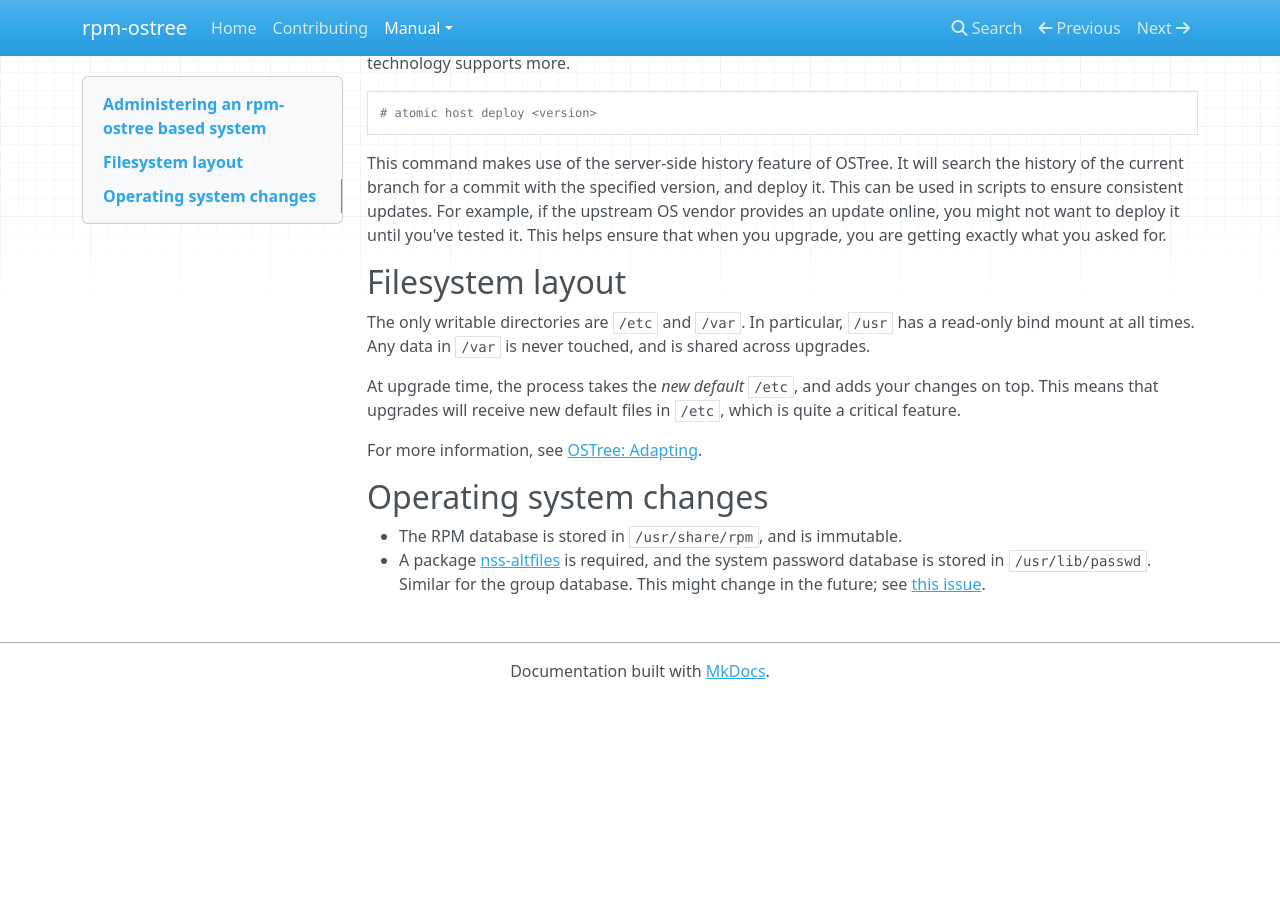
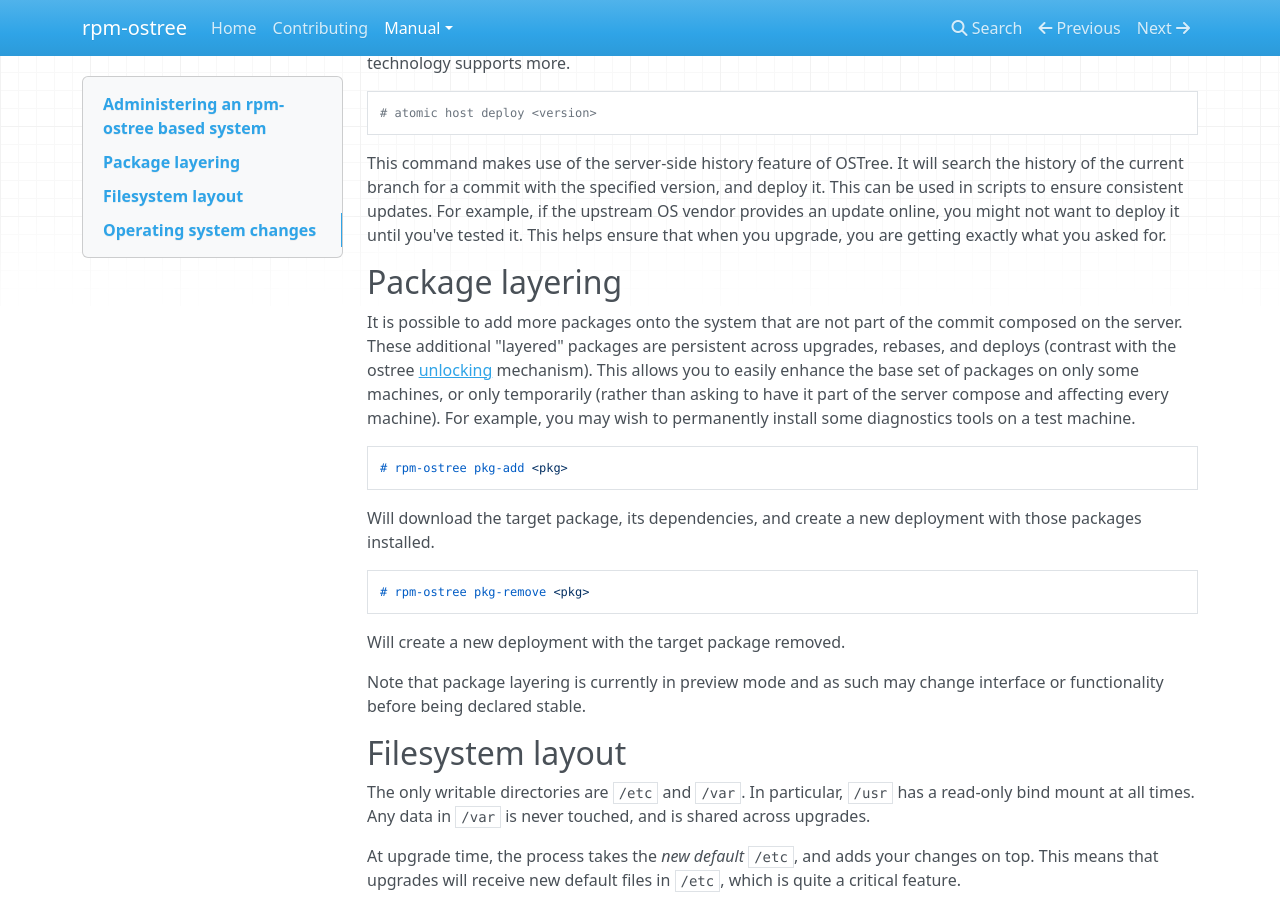
Before and after one commit to coreos/rpm-ostree, an MkDocs documentation site: the page built from docs/manual/administrator-handbook.md, in a window 1280 px wide and 900 px high, scrolled down 515 px. Built offline with MkDocs 1.6.1, drawn with Linux system fonts in a browser that asks for light colours; nearby versions of some CDN libraries; old or Windows-style settings are respelled for this version of MkDocs; before the commit the page ends 1214 px from its top, so only the background shows below that.

Commit message:
docs: add section about package layering
Add some notes in the manual about package layering. Would be nice to
have `ostree admin unlock` also be part of the ostree manual for a
better contrast of the two.

Looking at the other snippets in the document, this makes me think we
probably should also add wrappers in `/usr/bin/atomic` for the new
commands. Or maybe we should wait until they're not in preview mode
anymore.

Closes: #374
Approved by: cgwalters

````diff
--- a/docs/manual/administrator-handbook.md
+++ b/docs/manual/administrator-handbook.md
@@ -37,6 +37,34 @@
 you've tested it.  This helps ensure that when you upgrade, you are
 getting exactly what you asked for.
 
+## Package layering
+
+It is possible to add more packages onto the system that are not part of
+the commit composed on the server. These additional "layered" packages
+are persistent across upgrades, rebases, and deploys (contrast with the
+ostree [unlocking](https://github.com/ostreedev/ostree/blob/master/man/ostree-admin-unlock.xml)
+mechanism). This allows you to easily enhance the base set of packages
+on only some machines, or only temporarily (rather than asking to have
+it part of the server compose and affecting every machine). For example,
+you may wish to permanently install some diagnostics tools on a test
+machine.
+
+```
+# rpm-ostree pkg-add <pkg>
+```
+
+Will download the target package, its dependencies, and create a new
+deployment with those packages installed.
+
+```
+# rpm-ostree pkg-remove <pkg>
+```
+
+Will create a new deployment with the target package removed.
+
+Note that package layering is currently in preview mode and as such may
+change interface or functionality before being declared stable.
+
 ## Filesystem layout
 
 The only writable directories are `/etc` and `/var`.  In particular,
````
